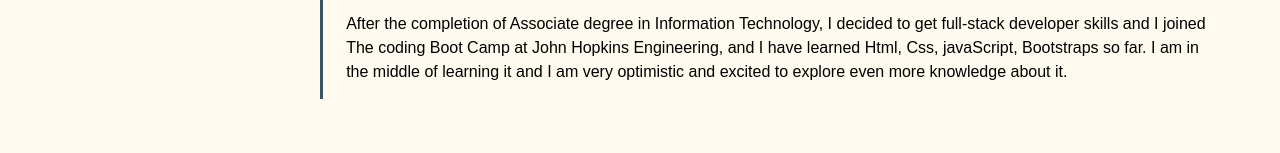
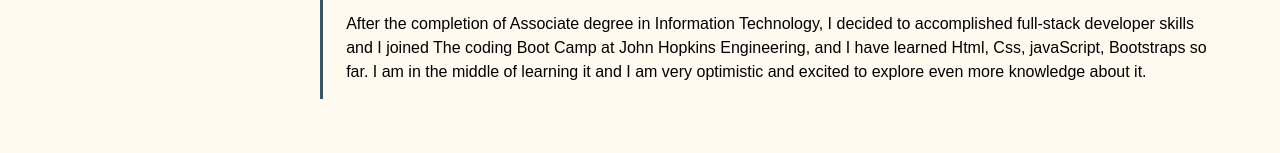
Before and after one commit to Rajesh295-dev/updated-portfolio, a plain HTML site: page index.html in a window 1280 px wide. Shown: the part 521-674 px from the top of the page. Drawn offline with Linux system fonts and the light colour scheme.

Commit message:
Update index.html

```diff
--- a/index.html
+++ b/index.html
@@ -53,7 +53,7 @@
                 opportunities and So, here I am.
             </p>
 
-            <p>After the completion of Associate degree in Information Technology, I decided to get full-stack
+            <p>After the completion of Associate degree in Information Technology, I decided to accomplished full-stack
                 developer skills and
                 I joined The coding Boot Camp at John Hopkins Engineering, and I have learned Html, Css, javaScript,
                 Bootstraps so far. I am in the middle of learning it and I am very optimistic and excited to explore
```
